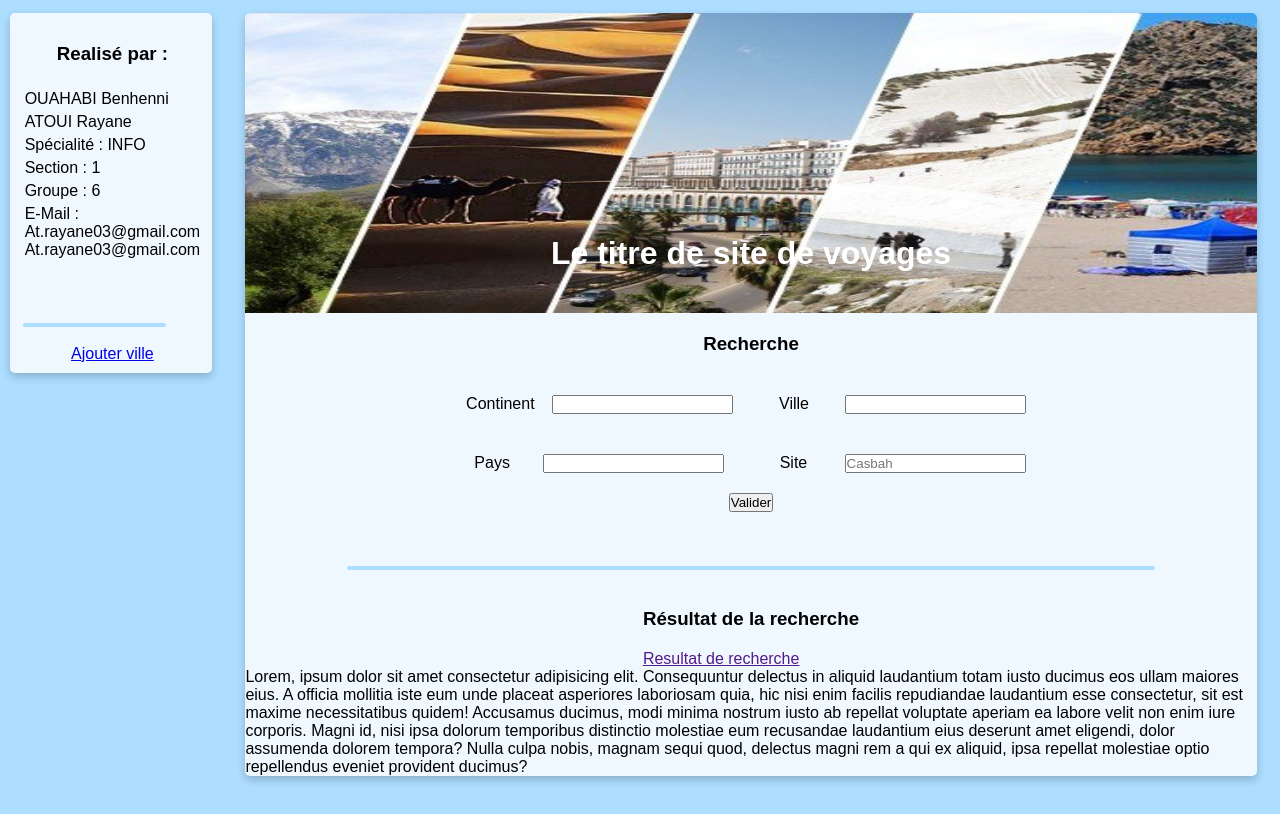
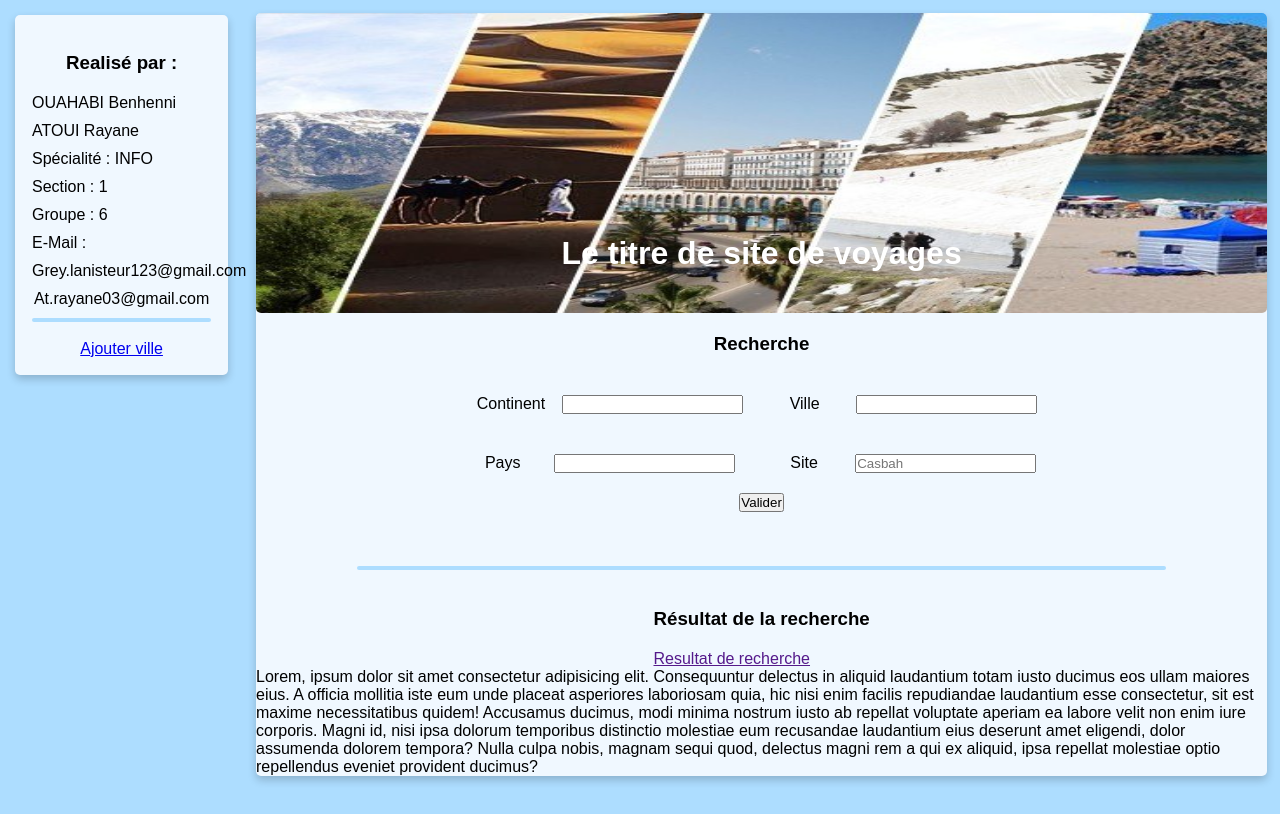
Before and after one commit to ARayane24/DAW_Project, a PHP site: page / in a window 1280 px wide. Run offline with PHP 8.4, Linux system fonts and the light colour scheme.

Commit message:
clean code

```diff
--- a/Mini projet/Style.css
+++ b/Mini projet/Style.css
@@ -1,48 +1,123 @@
+        /*   general   */
 *{
+    margin: 0;
     padding: 0;
-    margin: 0;
 
     font-family: Arial, Helvetica, sans-serif;
 }
+
+
+
+
+
+
+        /*    the body    */
 body{
+    width: 100%;
 
     display: flex;
-    width: 100%;
+
     background-color:  #adddff;
 }
 
 
+.ligne{
+    width: 80%;
+    height: 4px;
+
+    border-radius: 5px;
+
+    text-align: center;
+
+    background-color: #adddff;
+}
+
+
+
+
+
+
+        /*    nav bar     */
+
+nav {
+    margin: 15px;
+    padding: 17px;
+
+    height: fit-content;
+    width: 14%;
+
+    background-color: aliceblue;
+
+  /* Add shadows to create the "card" effect */
+    box-shadow: 0 4px 8px 0 rgba(0,0,0,0.2);
+    border-radius: 5px;
+}
+
+
+nav>.ligne{
+    width: 100%;
+    height: 4px;
+
+    border-radius: 5px;
+
+    background-color: #adddff;
+}
+
+.email , #AjouterVille{
+    text-align: center;
+}
+
+
+
+
+
+
+
+        /*    the left side   */
 
 #Bodyleft{
     padding: 0;
+    margin: auto;
+    margin-top: 1%;
+    margin-bottom: 3%;
+
     width: 79%;
+    border-radius: 5px;
 
     background-color: aliceblue;
+
   /* Add shadows to create the "card" effect */
     box-shadow: 0 4px 8px 0 rgba(0,0,0,0.2);
     transition: .5s;
-    border-radius: 5px;
-    margin: auto;
-    margin-bottom: 3%;
-    overflow: hidden;
-    margin-top: 1%;
 }
 
-/* On mouse-over, add a deeper shadow */
+
 #Bodyleft:hover {
+    /* On mouse-over, add a deeper shadow */
     box-shadow: 0 18px 66px 0 rgba(0,0,0,0.2);
   }
+
+
+  img{
+    border-radius: 5px;
+  }
+
 
 header {
     padding: 0;
     margin: 0;
+
     display: flex;
+
     align-items: center;
     justify-content: center;
     position: relative;
     text-align: center;
+
     color: #ffffff;
 }
+
+
 H1 {
     position: absolute;
     top: 80%;
@@ -50,66 +125,37 @@ H1 {
     transform: translate(-50%, -50%);
   }
 
-nav {
-    padding-top: 0;
-    height: fit-content;
-    margin: 10px;
-    padding: 10px;
-    margin-top: 1%;
-    padding-left: 1%;
-    width: 14%;
-    background-color: aliceblue;
-  /* Add shadows to create the "card" effect */
-    box-shadow: 0 4px 8px 0 rgba(0,0,0,0.2);
-    border-radius: 5px;
-    margin-bottom: 160px;
-    overflow: hidden;
-}
-
-#AjouterVille{
-    text-align: center;
-}
-
-
-
-#Etudiant{
-    height: 300px;
-    width: 100%;
-    display: flex;
-    align-items: center;
-    flex-direction:column;
-}
 
 h3{
     margin: 20px auto;
+
     text-align: center;
 }
 
 li {
+    margin: 10px 0;
+
     list-style: none;
-    margin: 5px 0;
 }
 
-.ligne{
-    width: 80%;
-    height: 4px;
-    border-radius: 5px;
-    background-color: #adddff;
-    text-align: center;
-}
 
 .contain{
     margin: 20px 10px;
+
     display: flex;
     justify-content: space-around;
     align-items: center;
 }
+
+
 section{
     width: 100%;
+
     display: flex;
     align-items: center;
     flex-direction: column;
 }
+
 
 #Recherche{
     display: grid;
--- a/Mini projet/index.html
+++ b/Mini projet/index.html
@@ -19,8 +19,10 @@
                 <li>Section : 1 </li>
                 <li>Groupe : 6 </li>
                 <li>E-Mail :
-                    <div class="email">At.rayane03@gmail.com</div>
-                    <div class="email">At.rayane03@gmail.com</div>
+                    <ul>
+                        <li class="email">Grey.lanisteur123@gmail.com    </li>
+                        <li class="email">At.rayane03@gmail.com    </li>
+                    </ul>
                 </li>
 
             </ul>
```
Also changed, not shown: Mini projet/Ajouter ville.html (+5 -3 lines).
